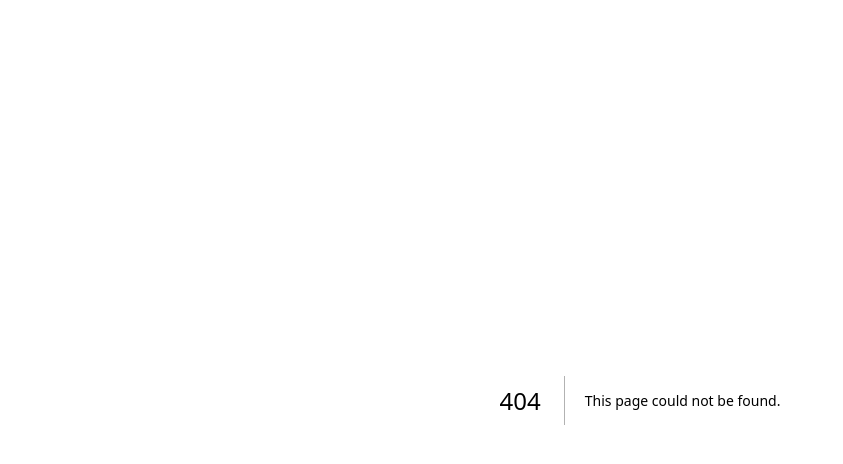
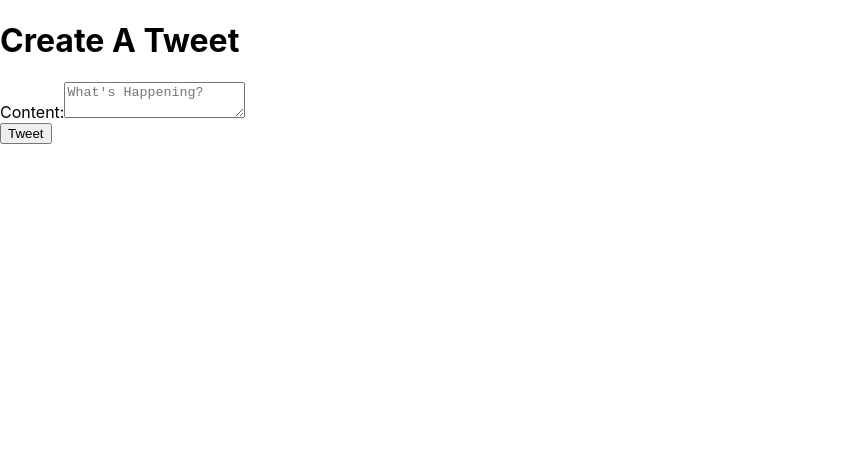
Before and after one commit to JustinMa96/Redbird, a Next.js app: page /createpost in a window 1280 px wide. Before the commit this address had no page. Shown: the top 464 px of the page, without its empty margins (0-843 px from the left). Built offline with nearby package versions, Linux system fonts and the light colour scheme.

Commit message:
Creat a post page function not working yet

```diff
--- /dev/null
+++ b/components/Createpost.js
@@ -0,0 +1,40 @@
+import React, { useState, useEffect } from "react";
+import { addDoc, collection } from "firebase/firestore";
+import { db, auth } from "../firebase/firebaseConfig.js";
+import { useRouter } from 'next/router'
+
+
+
+function CreatePost() {
+  const [postContent, setPostContent] = useState("");
+  const postsCollectionRef = collection(db, "posts");
+
+  const router = useRouter()
+
+  const createPost = async () => {
+    await addDoc(postsCollectionRef, {
+      postContent,
+      writer: { user: auth.currentUser.email},
+    });
+    router.push("/Home");
+  };
+
+
+  return (
+    <div className="createPost">
+      <div className="createPostBox">
+        <h1>Create A Tweet</h1>
+        <div className="postContent">
+          <label> Content:</label>
+          <textarea placeholder="What's Happening?"
+            onChange={(event) => {
+              setPostContent(event.target.value);
+            }}/>
+        </div>
+        <button onClick={createPost}> Tweet </button>
+      </div>
+    </div>
+  );
+}
+
+export default CreatePost;
--- a/firebase/firebaseConfig.js
+++ b/firebase/firebaseConfig.js
@@ -1,5 +1,7 @@
 // Import the functions you need from the SDKs you need
 import { initializeApp } from "firebase/app";
+import {getAuth, GoogleAuthProvider} from 'firebase/auth';
+import {getFirestore}from 'firebase/firestore';
 // TODO: Add SDKs for Firebase products that you want to use
 // https://firebase.google.com/docs/web/setup#available-libraries
 
@@ -15,3 +17,7 @@ const firebaseConfig = {
 
 // Initialize Firebase
 const app = initializeApp(firebaseConfig);
+
+export const db = getFirestore(app);
+export const auth = getAuth(app);
+export const provider = new GoogleAuthProvider();
--- a/package.json
+++ b/package.json
@@ -18,6 +18,7 @@
     "next": "13.0.3",
     "react": "^18.2.0",
     "react-dom": "18.2.0",
+    "react-router-dom": "^6.4.3",
     "react-styled-components": "^0.1.11",
     "styled-components": "^5.3.6",
     "typescript": "4.8.4"
--- /dev/null
+++ b/pages/createpost.js
@@ -0,0 +1,11 @@
+
+import React from "react";
+import Head from "next/head";
+import CreatePost from "../components/CreatePost";
+export default function createPost() {
+  return (
+    <div>
+     <CreatePost/>
+    </div>
+  );
+}
```
Also changed, not shown: components/Home.js (added, +61 -0 lines), 2 other files (tests, documents, lock files or other folders).
